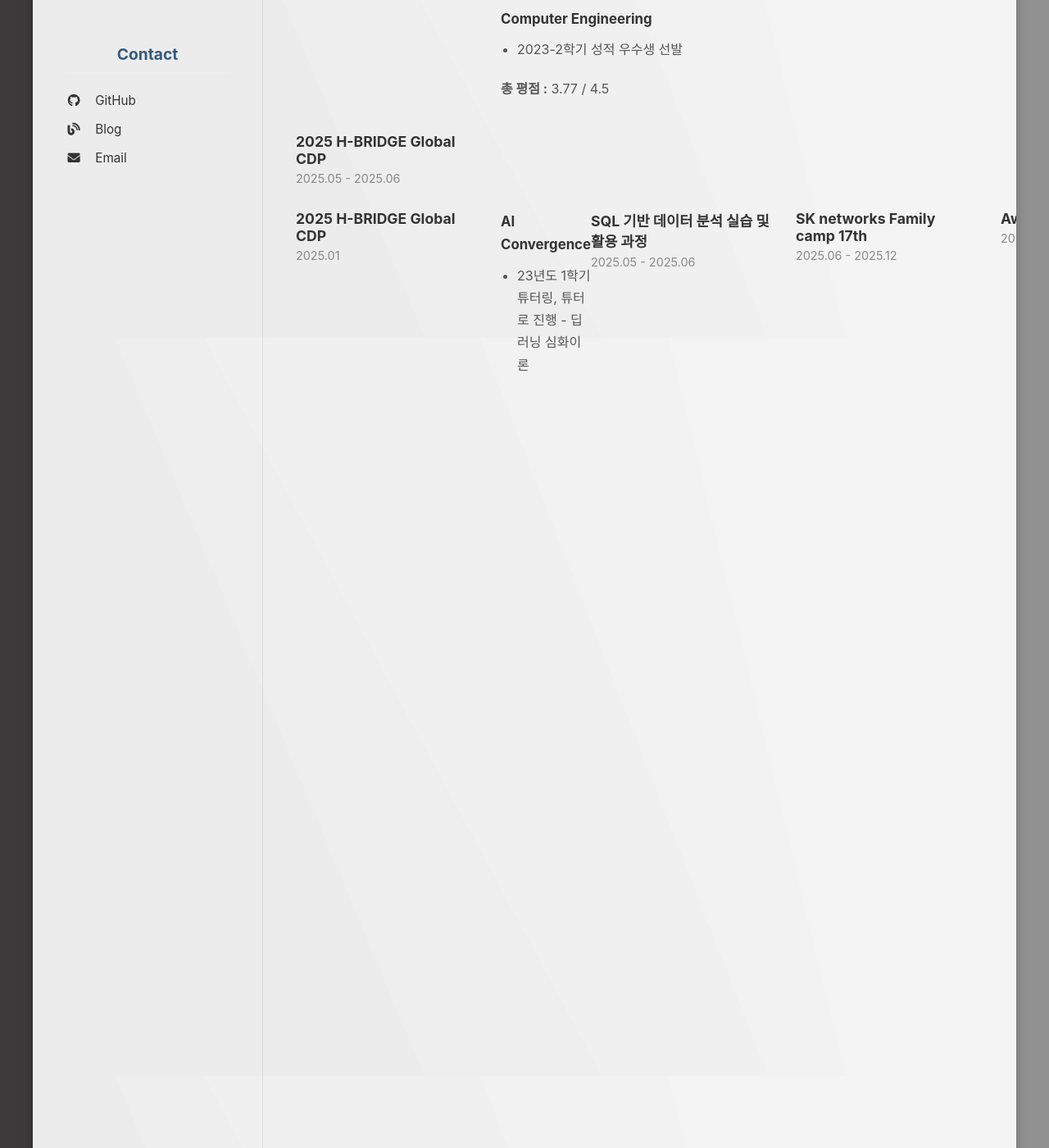
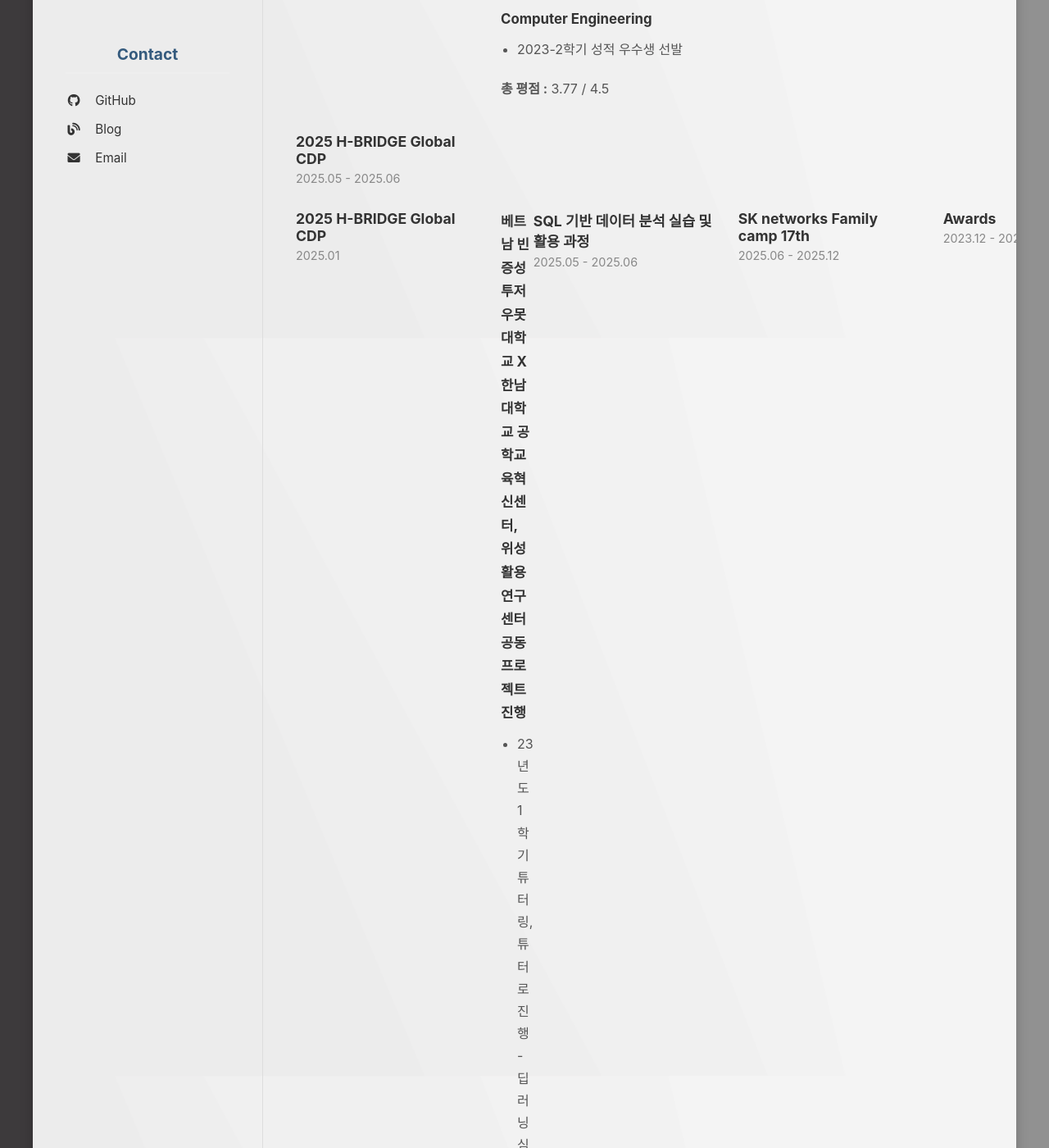
Before and after one commit to Leegaeune/Leegaeune.github.io, a Jekyll site: the page built from index.md, in a window 1280 px wide and 1400 px high, scrolled down 488 px. Shown: the whole window at 82% size. Built offline with Jekyll 4.4.1, drawn with Linux system fonts in a browser that asks for light colours.

Commit message:
Update index.md

```diff
--- a/index.md
+++ b/index.md
@@ -55,7 +55,7 @@ title: Home
     </div>
     <div class="experience-right">
       <div class="experience-detail">
-        <h4>AI Convergence</h4>
+        <h4>베트남 빈증성 투저우못 대학교 X 한남대학교 공학교육혁신센터, 위성활용연구센터 공동 프로젝트 진행</h4>
         <ul>
           <li>23년도 1학기 튜터링, 튜터로 진행 - 딥러닝 심화이론</li>
         </ul>
```
